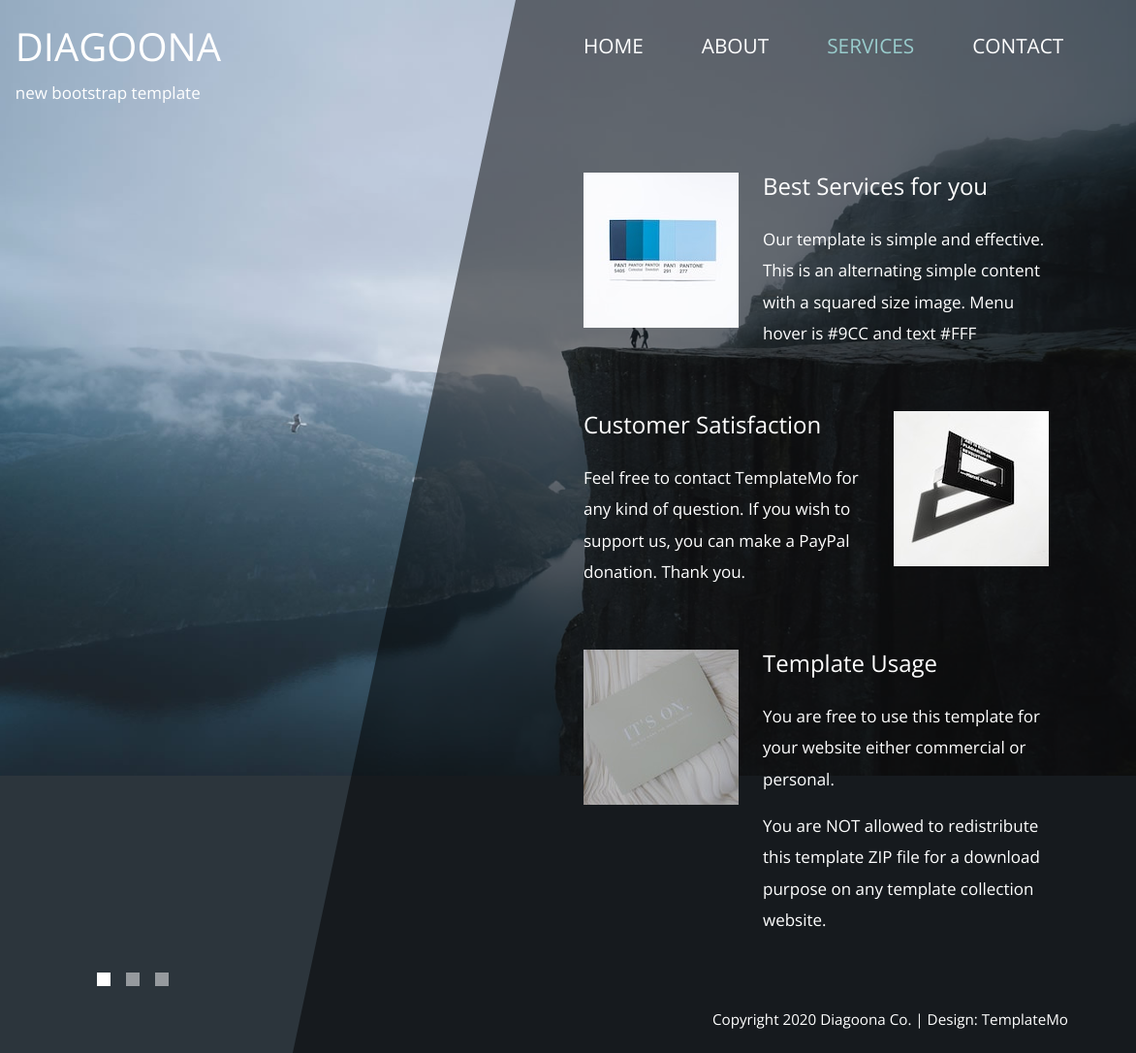
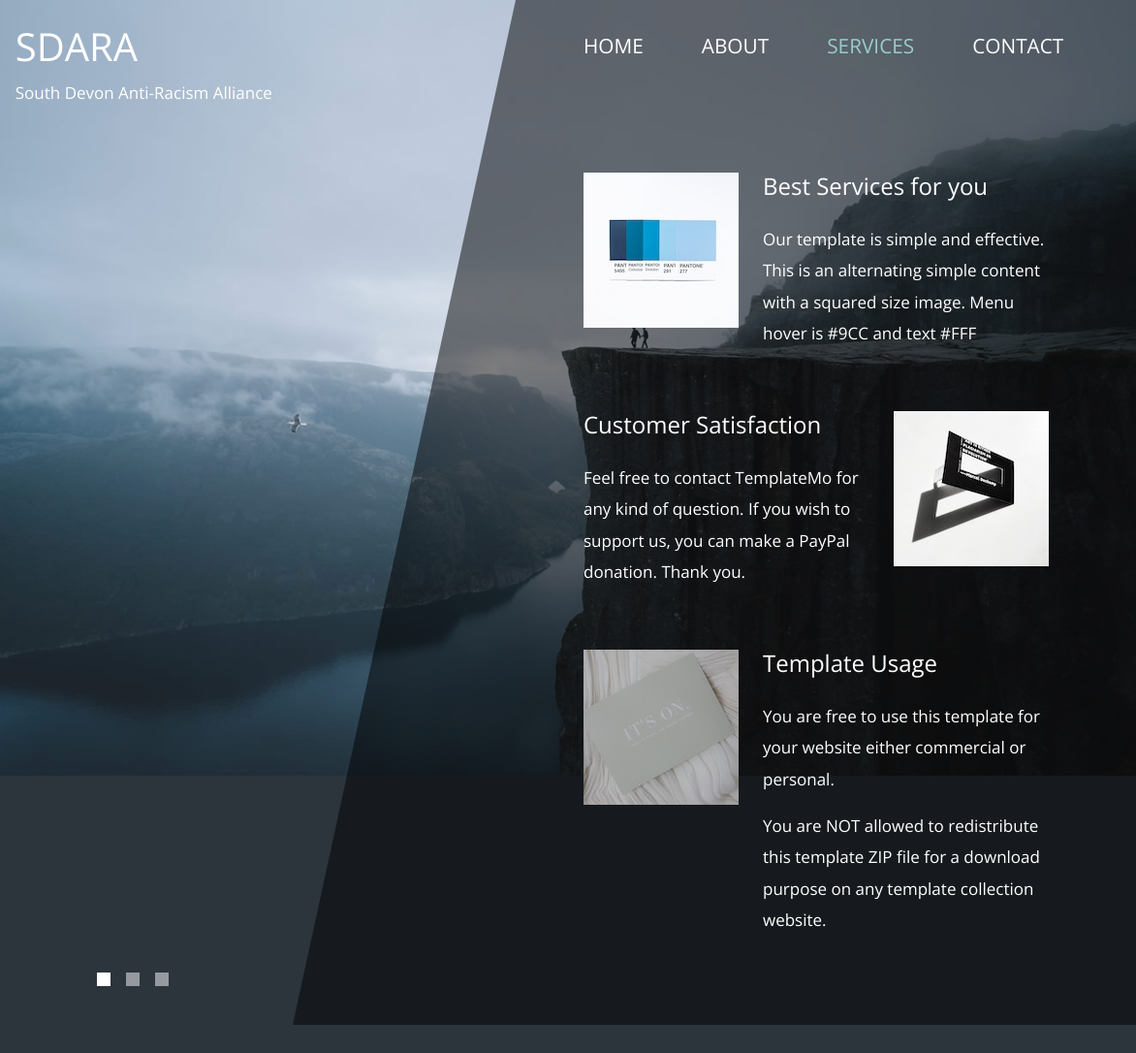
Before and after one commit to SDAR-Alliance/SDAR-Alliance.github.io, a plain HTML site: page services.html in a window 1280 px wide. Shown: the full height of the page at 97% size, 108-1280 px from the left. After the commit the page ends 1057 px from the top, so only its background shows below. Drawn offline with nearby package versions, Linux system fonts and the light colour scheme.

Commit message:
Update pages

```diff
--- a/services.html
+++ b/services.html
@@ -12,9 +12,6 @@
     <link href="css/templatemo-diagoona.css" rel="stylesheet" />
 <!--
 
-TemplateMo 550 Diagoona
-
-https://templatemo.com/tm-550-diagoona
 
 -->
 </head>
@@ -27,8 +24,8 @@ https://templatemo.com/tm-550-diagoona
                     <div class="tm-site-header media">
                         <i class="fas fa-umbrella-beach fa-3x mt-1 tm-logo"></i>
                         <div class="media-body">
-                            <h1 class="tm-sitename text-uppercase">diagoona</h1>
-                            <p class="tm-slogon">new bootstrap template</p>
+                             <h1 class="tm-sitename text-uppercase">SDARA</h1>
+                            <p class="tm-slogon">South Devon Anti-Racism Alliance</p>
                         </div>
                     </div>
                 </div>
@@ -100,9 +97,7 @@ https://templatemo.com/tm-550-diagoona
             </div>
             <div class="tm-col-right tm-col-footer">
                 <footer class="tm-site-footer text-right">
-                    <p class="mb-0">Copyright 2020 Diagoona Co.
 
-                    | Design: <a rel="nofollow" target="_parent" href="https://templatemo.com" class="tm-text-link">TemplateMo</a></p>
                 </footer>
             </div>
         </div>
```
Also changed, not shown: contact.html (+2 -7 lines), index.html (+0 -4 lines).
